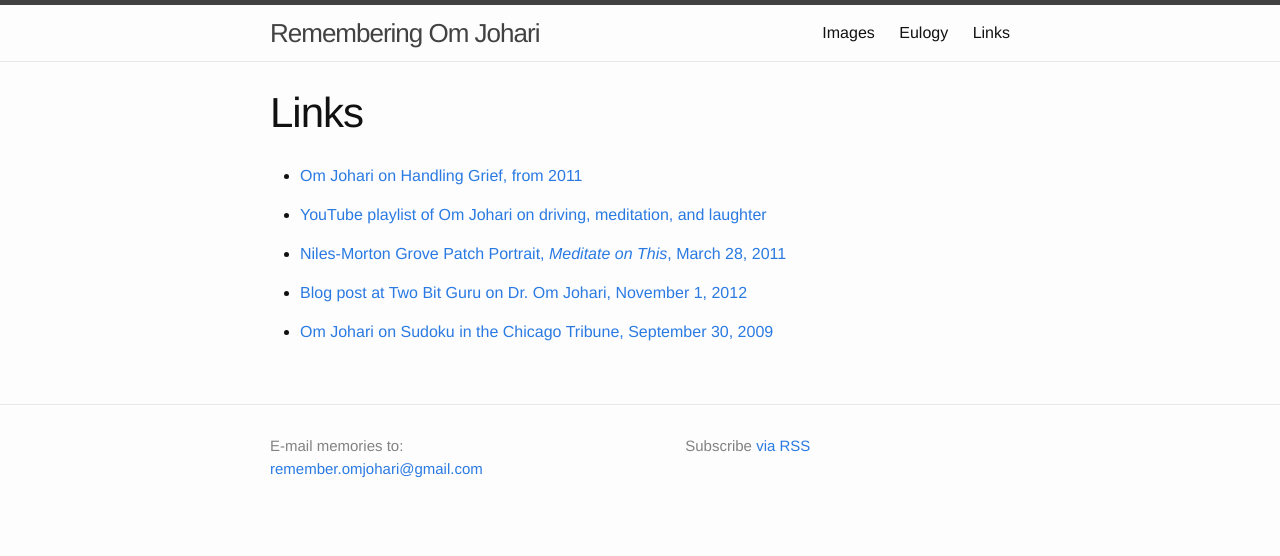
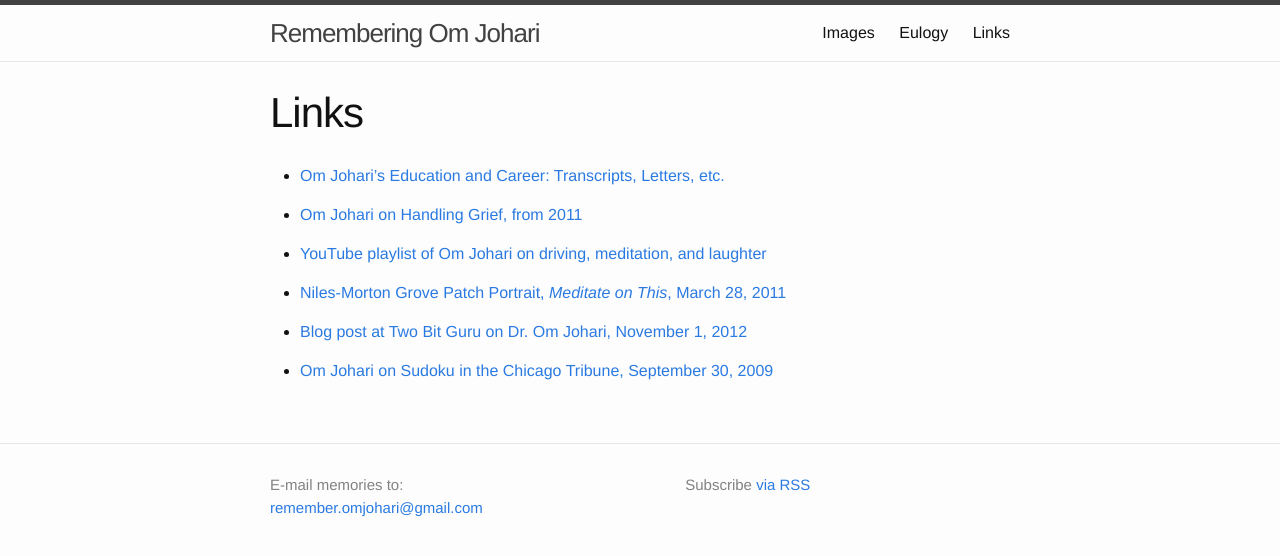
Before and after one commit to remember-omjohari/remember-omjohari.github.io, a Jekyll site: the page built from links.md, in a window 1280 px wide. Shown: the top 556 px of the page. Built offline with Jekyll 4.4.1, drawn with Linux system fonts in a browser that asks for light colours.

Commit message:
updated links

```diff
--- a/links.md
+++ b/links.md
@@ -3,6 +3,8 @@ layout: page
 title: Links
 permalink: /links/
 ---
+
+* [Om Johari's Education and Career: Transcripts, Letters, etc.](https://drive.google.com/folderview?id=0B5VpoQNBOUpOfktQcGlVdGVVeFBjQWp3cEx6QkxIem5YTWR3U2tEdlFOMXhUOWpOakZPZzg&usp=sharing)
 
 * [Om Johari on Handling Grief, from 2011]({{ site.baseurl }}/assets/handling_grief.pdf)
 
```
